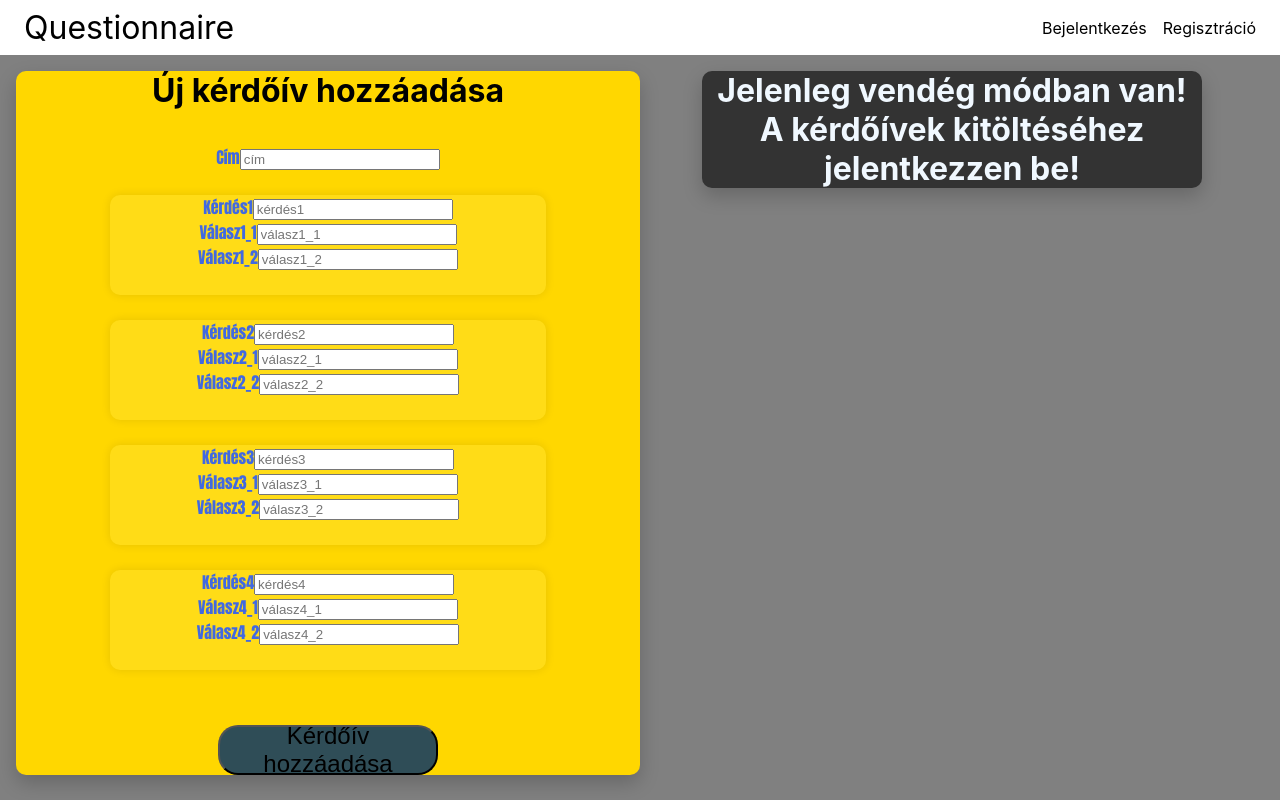
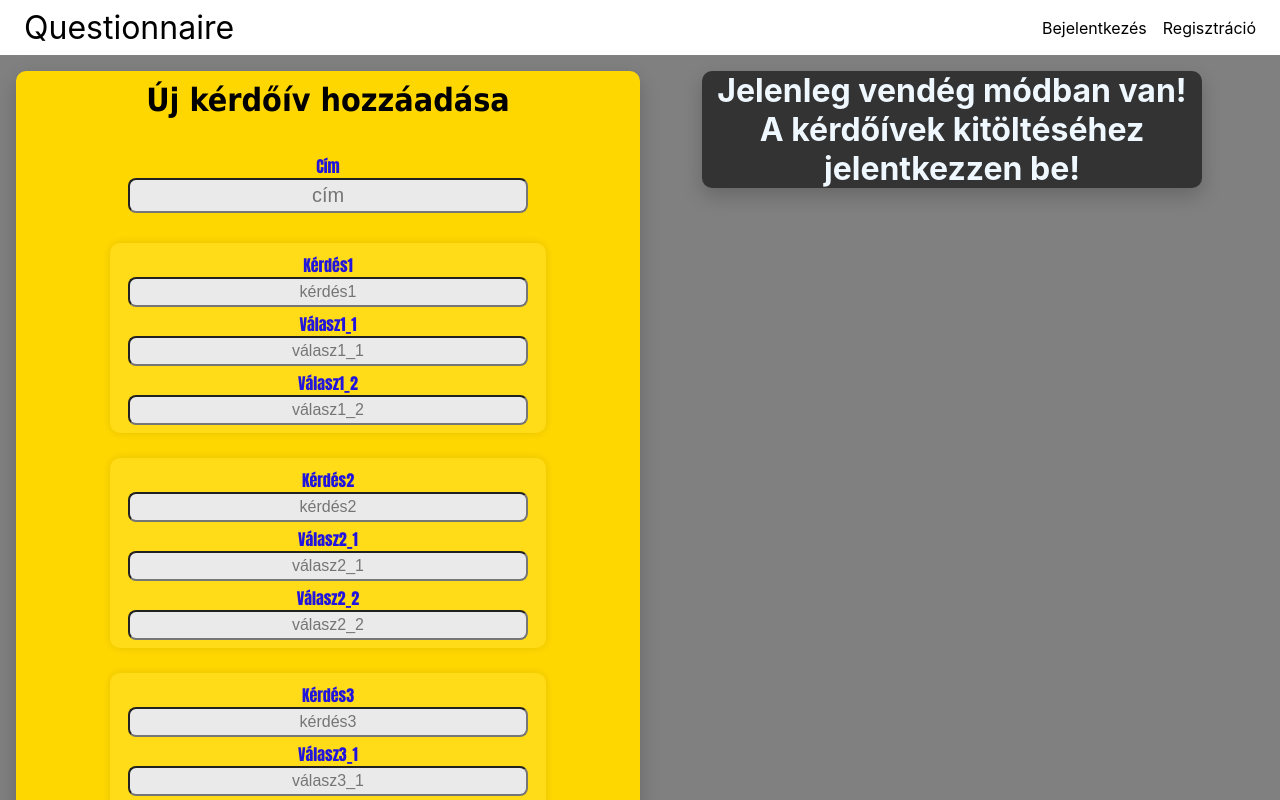
Before and after one commit to JaniITmer/Nagy-Projektmunka, a React (Create React App) app in the folder questionnaire/frontend/: page /new-questionnaire in a window 1280 px wide. Shown: the top 800 px of the page. Built offline with nearby package versions, Linux system fonts and the light colour scheme.

Commit message:
újkérdőív design

```diff
--- a/questionnaire/frontend/src/pages/NewQuestionnaire.js
+++ b/questionnaire/frontend/src/pages/NewQuestionnaire.js
@@ -50,83 +50,83 @@ export default function NewQuestionnaire() {
     return (
         <div className="main-page">
       <div className="topics">
-        <h1>Új kérdőív hozzáadása</h1>
+        <h1 className="newQues-H1">Új kérdőív hozzáadása</h1>
 
         <form className="inputs" action="" onSubmit={handleSubmit}>
                 <div className="title">
-                            <label className="form__label" htmlFor="title">Cím</label>
-                            <input  type="text" id="title"  className="form__input" placeholder="cím"
+                            <label className="newQues-label" htmlFor="title">Cím</label>
+                            <input  type="text" id="title"  className="newQues-inputH1" placeholder="cím"
                             name="title" onChange={handleInput}/>
                         </div>
                 <div className="newQues-div2">
                     <div className="question1">
-                            <label className="form__label" htmlFor="question1">Kérdés1</label>
-                            <input  type="text" id="question1" className="form__input" placeholder="kérdés1"
+                            <label className="newQues-label" htmlFor="question1">Kérdés1</label>
+                            <input  type="text" id="question1" className="newQues-inputQues" placeholder="kérdés1"
                             name="question1" onChange={handleInput}/>
                         </div>
                         <div className="option1_1">
-                            <label className="form__label" htmlFor="option1_1">Válasz1_1</label>
-                            <input  type="text" id="option1_1" className="form__input" placeholder="válasz1_1"
+                            <label className="newQues-label" htmlFor="option1_1">Válasz1_1</label>
+                            <input  type="text" id="option1_1" className="newQues-inputAns" placeholder="válasz1_1"
                             name="option1_1" onChange={handleInput}/>
                         </div>
                         <div className="option1_2">
-                            <label className="form__label" htmlFor="option1_2">Válasz1_2</label>
-                            <input  type="text" id="option1_2" className="form__input" placeholder="válasz1_2"
+                            <label className="newQues-label" htmlFor="option1_2">Válasz1_2</label>
+                            <input  type="text" id="option1_2" className="newQues-inputAns" placeholder="válasz1_2"
                             name="option1_2" onChange={handleInput}/>
                         </div>
                 </div>
                 <div className="newQues-div2">
                     <div className="question2">
-                            <label className="form__label" htmlFor="question2">Kérdés2</label>
-                            <input  type="text" id="question2" className="form__input" placeholder="kérdés2"
+                            <label className="newQues-label" htmlFor="question2">Kérdés2</label>
+                            <input  type="text" id="question2" className="newQues-inputQues" placeholder="kérdés2"
                             name="question2" onChange={handleInput}/>
                         </div>
                         <div className="option2_1">
-                            <label className="form__label" htmlFor="option2_1">Válasz2_1</label>
-                            <input  type="text" id="option2_1" className="form__input" placeholder="válasz2_1"
+                            <label className="newQues-label" htmlFor="option2_1">Válasz2_1</label>
+                            <input  type="text" id="option2_1" className="newQues-inputAns" placeholder="válasz2_1"
                             name="option2_1" onChange={handleInput}/>
                         </div>
                         <div className="option2_2">
-                            <label className="form__label" htmlFor="option2_2">Válasz2_2</label>
-                            <input  type="text" id="option2_2" className="form__input" placeholder="válasz2_2"
+                            <label className="newQues-label" htmlFor="option2_2">Válasz2_2</label>
+                            <input  type="text" id="option2_2" className="newQues-inputAns" placeholder="válasz2_2"
                             name="option2_2" onChange={handleInput}/>
                         </div>
                     </div>
                 <div className="newQues-div2">
                     <div className="question3">
-                            <label className="form__label" htmlFor="question3">Kérdés3</label>
-                            <input  type="text" id="question3" className="form__input" placeholder="kérdés3"
+                            <label className="newQues-label" htmlFor="question3">Kérdés3</label>
+                            <input  type="text" id="question3" className="newQues-inputQues" placeholder="kérdés3"
                             name="question3" onChange={handleInput}/>
                         </div>
                         <div className="option3_1">
-                            <label className="form__label" htmlFor="option3_1">Válasz3_1</label>
-                            <input  type="text" id="option3_1" className="form__input" placeholder="válasz3_1"
+                            <label className="newQues-label" htmlFor="option3_1">Válasz3_1</label>
+                            <input  type="text" id="option3_1" className="newQues-inputAns" placeholder="válasz3_1"
                             name="option3_1" onChange={handleInput}/>
                         </div>
                         <div className="option3_2">
-                            <label className="form__label" htmlFor="option3_2">Válasz3_2</label>
-                            <input  type="text" id="option3_2" className="form__input" placeholder="válasz3_2"
+                            <label className="newQues-label" htmlFor="option3_2">Válasz3_2</label>
+                            <input  type="text" id="option3_2" className="newQues-inputAns" placeholder="válasz3_2"
                             name="option3_2" onChange={handleInput}/>
                         </div>
                 </div>
                 <div className="newQues-div2">
                     <div className="question4">
-                            <label className="form__label" htmlFor="question4">Kérdés4</label>
-                            <input  type="text" id="question4" className="form__input" placeholder="kérdés4"
+                            <label className="newQues-label" htmlFor="question4">Kérdés4</label>
+                            <input  type="text" id="question4" className="newQues-inputQues" placeholder="kérdés4"
                             name="question4" onChange={handleInput}/>
                         </div>
                         <div className="option4_1">
-                            <label className="form__label" htmlFor="option4_1">Válasz4_1</label>
-                            <input  type="text" id="option4_1" className="form__input" placeholder="válasz4_1"
+                            <label className="newQues-label" htmlFor="option4_1">Válasz4_1</label>
+                            <input  type="text" id="option4_1" className="newQues-inputAns" placeholder="válasz4_1"
                             name="option4_1" onChange={handleInput}/>
                         </div>
                         <div className="option4_2">
-                            <label className="form__label" htmlFor="option4_2">Válasz4_2</label>
-                            <input  type="text" id="option4_2" className="form__input" placeholder="válasz4_2"
+                            <label className="newQues-label" htmlFor="option4_2">Válasz4_2</label>
+                            <input  type="text" id="option4_2" className="newQues-inputAns" placeholder="válasz4_2"
                             name="option4_2" onChange={handleInput}/>
                         </div>
                 </div>
-                    <button className='button' type='submit'>Kérdőív hozzáadása</button>
+                    <button className='newQues-button' type='submit'>Kérdőív hozzáadás</button>
                 </form>
 
       </div>
--- a/questionnaire/frontend/src/pages/styles/NewQuestionnaire.css
+++ b/questionnaire/frontend/src/pages/styles/NewQuestionnaire.css
@@ -5,19 +5,80 @@
     background-color: rgb(255, 220, 23);
     box-shadow: 0 0 10px rgba(0, 0, 0, 0.1);
     width: 70%;
-    height: 100px;
+    height: 190px;
     display: block;
     margin: auto;
     border-radius: 10px;
+    padding-top: 10px;
+    padding-bottom: 10px;
   }
 
-.newQues-input input{
-    height: 20px;
-    width: 300px;
-    background: transparent;
-    border: none;
-    outline: none;
-    color: #797979;
-    font-size: 20;
+.newQues-inputH1{
+    display: flex;
+    align-items: center;
+    margin: auto;
+    margin-bottom: 5px;
+    width: 400px;
+    height: 35px;
+    background-color: #eaeaea;
+    border-radius: 8px;
     text-align: center;
+    font-size: 15pt;
 }
+
+.newQues-inputQues{
+    display: flex;
+    align-items: center;
+    margin: auto;
+    margin-bottom: 5px;
+    width: 400px;
+    height: 30px;
+    background-color: #eaeaea;
+    border-radius: 8px;
+    text-align: center;
+    font-size: 12pt;
+}
+
+.newQues-inputAns{
+    display: flex;
+    align-items: center;
+    margin: auto;
+    margin-bottom: 5px;
+    width: 400px;
+    height: 30px;
+    background-color: #eaeaea;
+    border-radius: 8px;
+    text-align: center;
+    font-size: 12pt;
+}
+
+.newQues-label{
+    margin-top: 10px;
+    color:rgb(33, 20, 221);
+    font-family: Impact, Haettenschweiler, 'Arial Narrow Bold', sans-serif;
+}
+
+.newQues-button{
+  width: 280px;
+  height: 50px;
+  background: #2f4d57;
+  display: flex;
+  justify-content: center;
+  align-items: center;
+  transition: 0.5s;
+  border-radius: 20px;
+  cursor: pointer;
+  font-size: 18pt;
+  margin: 0 auto;
+  margin-top: 30px;
+  margin-bottom: 10px;
+}
+
+.newQues-button:hover{
+  transform: scale(1.25);
+}
+
+.newQues-H1{
+    margin-top: 10px;
+    font-family: Tahoma, sans-serif;
+}
```
